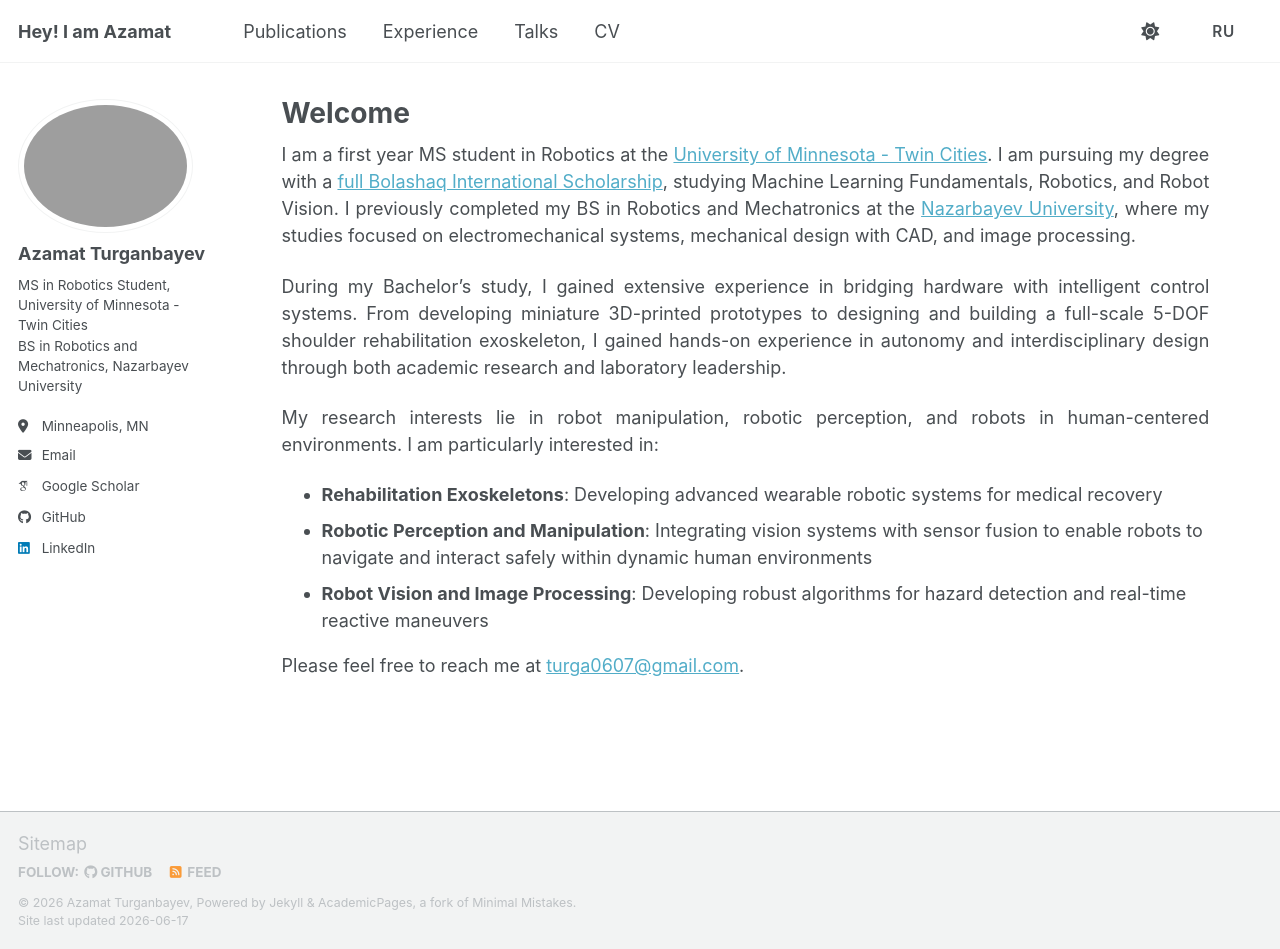
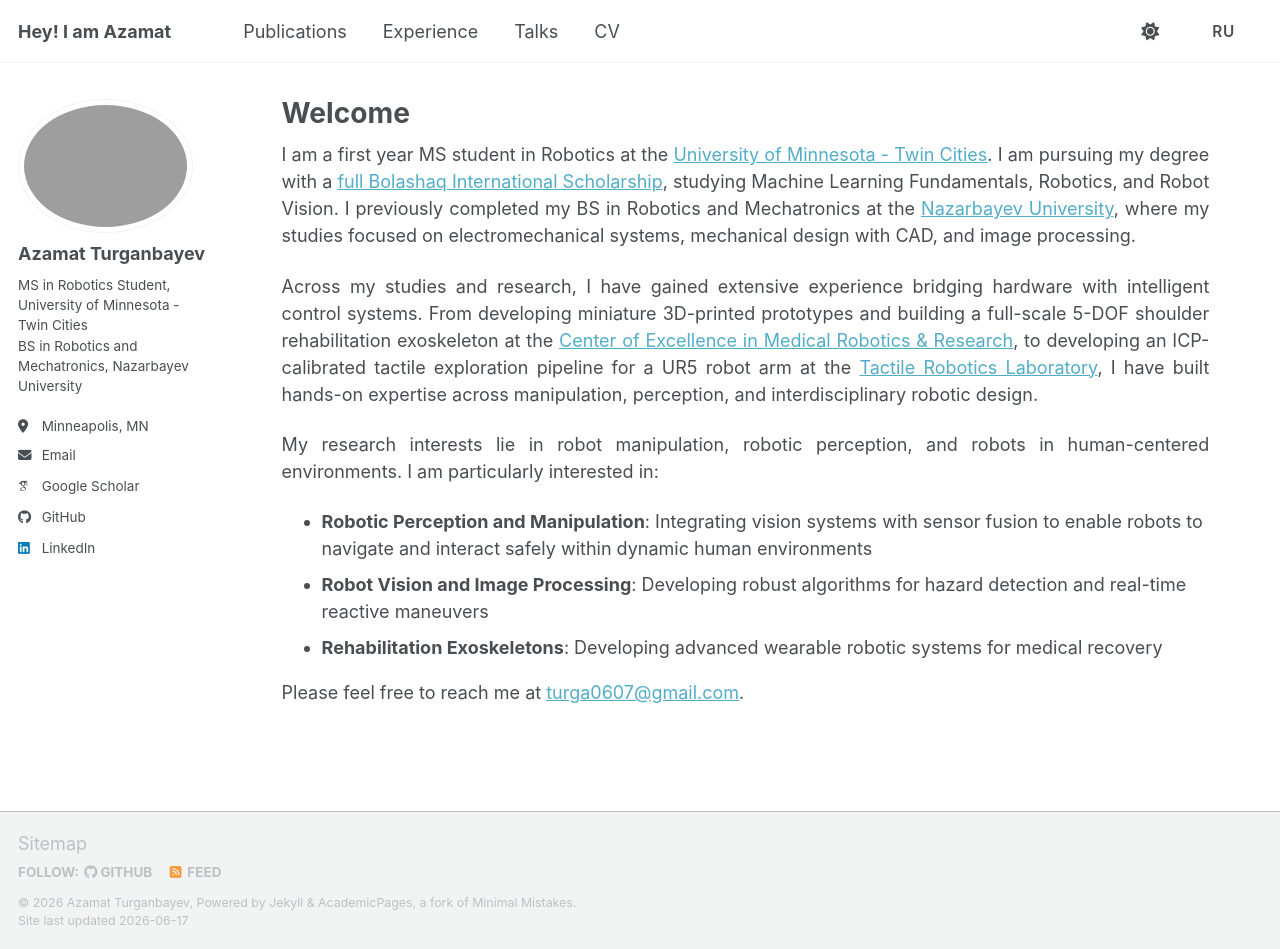
Before and after one commit to aturganbayev/aturganbayev-website-old, a Jekyll site: the page built from _pages/about.md, in a window 1280 px wide and 949 px high. Built offline with Jekyll 4.4.1, drawn with Linux system fonts in a browser that asks for light colours; some web fonts are replaced; a script bundle is joined from its source files by our own code; library files that are not in the unit come from our copies.

Commit message:
updated home page

```diff
--- a/_pages/about.md
+++ b/_pages/about.md
@@ -10,11 +10,11 @@ redirect_from:
 
 I am a first year MS student in Robotics at the [University of Minnesota - Twin Cities](https://cse.umn.edu/mnri). I am pursuing my degree with a [full Bolashaq International Scholarship](https://bolashak.gov.kz/en/o-stipendii), studying Machine Learning Fundamentals, Robotics, and Robot Vision. I previously completed my BS in Robotics and Mechatronics at the [Nazarbayev University](https://nu.edu.kz/en/academics/program/bsc-in-robotics-and-mechatronics), where my studies focused on electromechanical systems, mechanical design with CAD, and image processing.
 
-During my Bachelor’s study, I gained extensive experience in bridging hardware with intelligent control systems. From  developing miniature 3D-printed prototypes to designing and building a full-scale 5-DOF shoulder rehabilitation exoskeleton, I gained hands-on experience in autonomy and interdisciplinary design through both academic research and laboratory leadership.
+Across my studies and research, I have gained extensive experience bridging hardware with intelligent control systems. From developing miniature 3D-printed prototypes and building a full-scale 5-DOF shoulder rehabilitation exoskeleton at the [Center of Excellence in Medical Robotics & Research](https://cemrr.nu.edu.kz/en), to developing an ICP-calibrated tactile exploration pipeline for a UR5 robot arm at the [Tactile Robotics Laboratory](https://tact.nu.edu.kz/), I have built hands-on expertise across manipulation, perception, and interdisciplinary robotic design.
 
 My research interests lie in robot manipulation, robotic perception, and robots in human-centered environments. I am particularly interested in:
-- **Rehabilitation Exoskeletons**: Developing advanced wearable robotic systems for medical recovery
 - **Robotic Perception and Manipulation**: Integrating vision systems with sensor fusion to enable robots to navigate and interact safely within dynamic human environments
 - **Robot Vision and Image Processing**: Developing robust algorithms for hazard detection and real-time reactive maneuvers
+- **Rehabilitation Exoskeletons**: Developing advanced wearable robotic systems for medical recovery
 
 Please feel free to reach me at [turga0607@gmail.com](mailto:turga0607@gmail.com).
```
Also changed, not shown: _pages/ru/about.md (+2 -2 lines).
